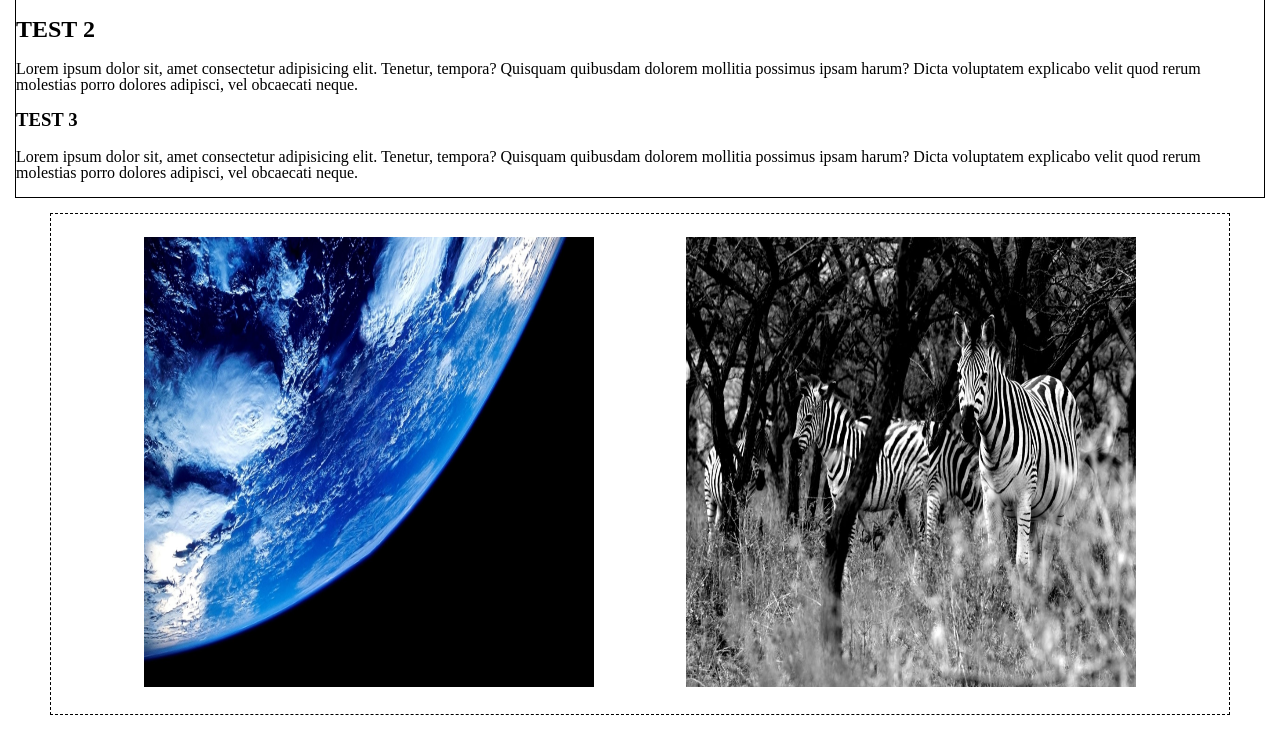
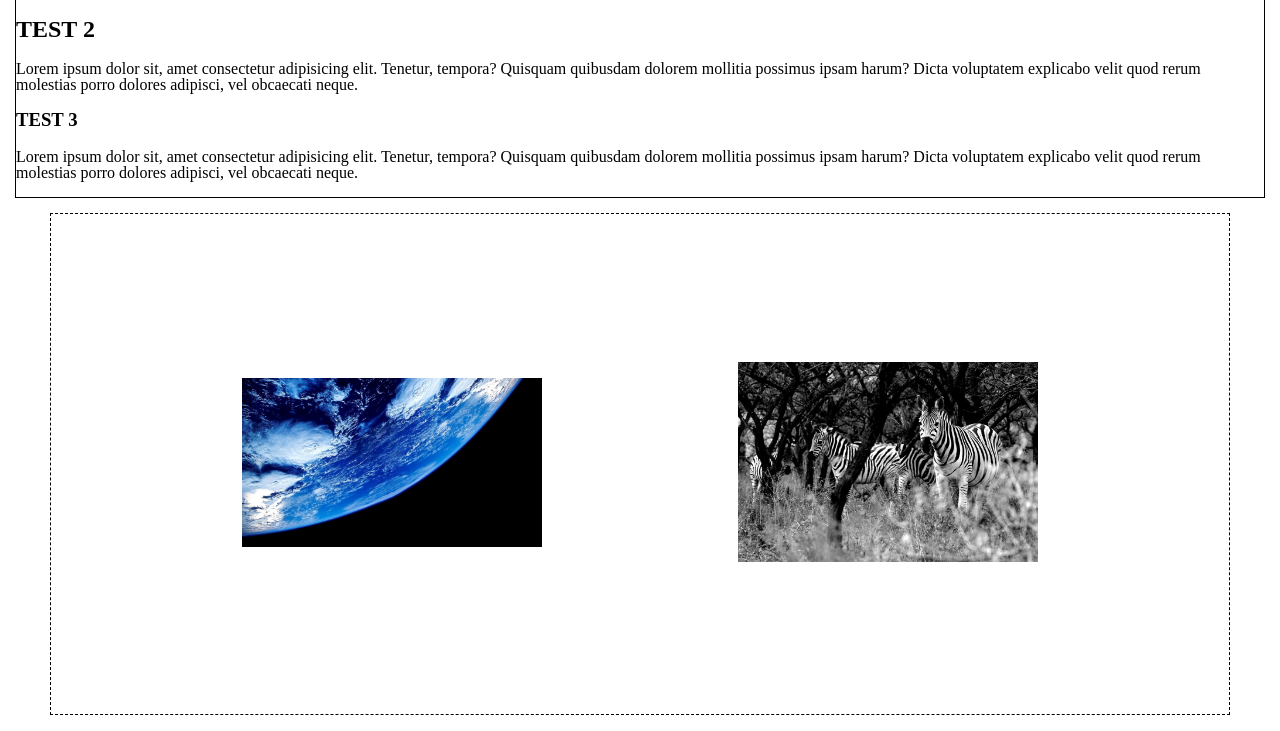
Before and after one commit to PHDOliveira/PHDOliveira.github.io, a website: page teste-cache/index.html in a window 1280 px wide. Shown: the part 126-857 px from the top of the page. Drawn offline with Linux system fonts and the light colour scheme.

Commit message:
changes try#4

```diff
--- a/teste-cache/style.css
+++ b/teste-cache/style.css
@@ -121,9 +121,12 @@ table {
   margin: 15px;
 }
 .images img {
-  width: 450px;
-  height: 450px;
+  max-width: 300px;
+  width: 100%;
+  height: auto;
+  margin: 5px;
 }
+
 .images {
   display: flex;
   justify-content: space-evenly;
--- a/teste-cache/sw.js
+++ b/teste-cache/sw.js
@@ -20,7 +20,7 @@ workbox.precaching.precacheAndRoute([
   },
   {
     "url": "style.css",
-    "revision": "1a9ddc9c6f425481e1ed5c04b02f3c3a"
+    "revision": "ad72b2affb491aacb5c25238a127fee6"
   },
   {
     "url": "images/img1.jpg",
```
